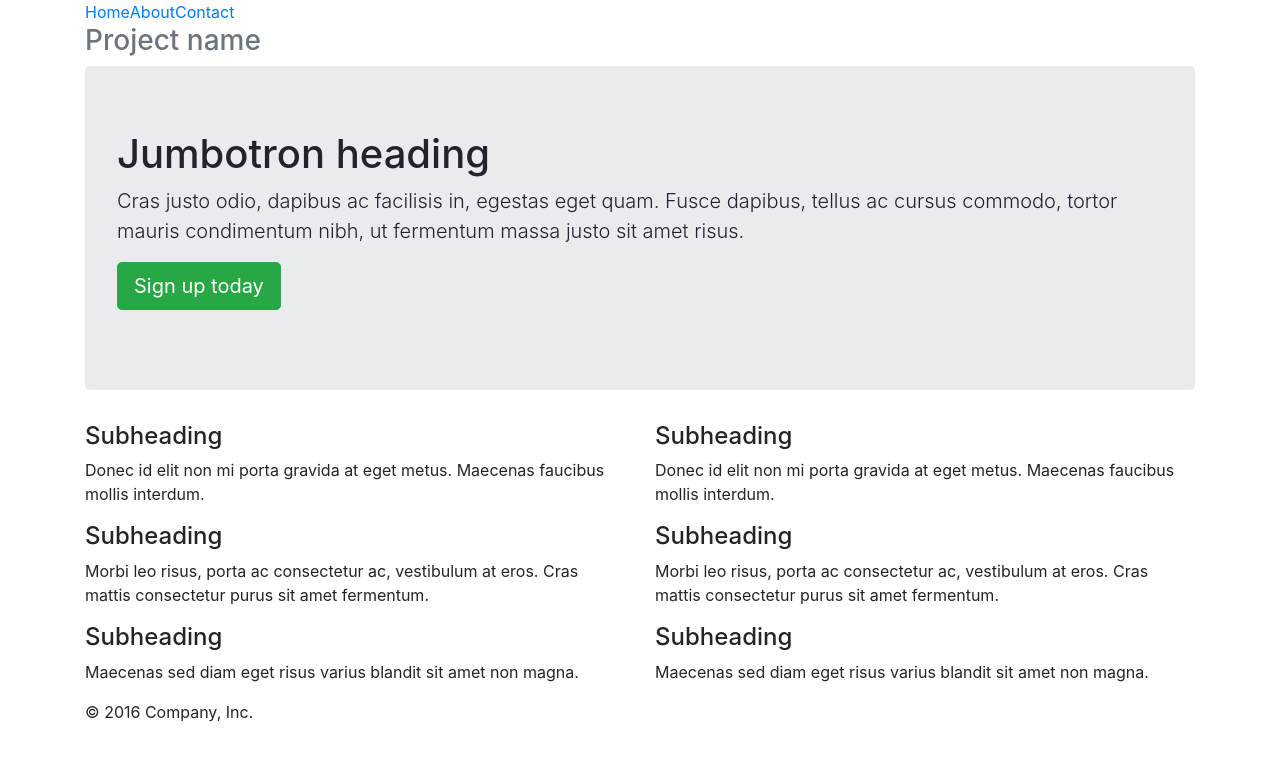
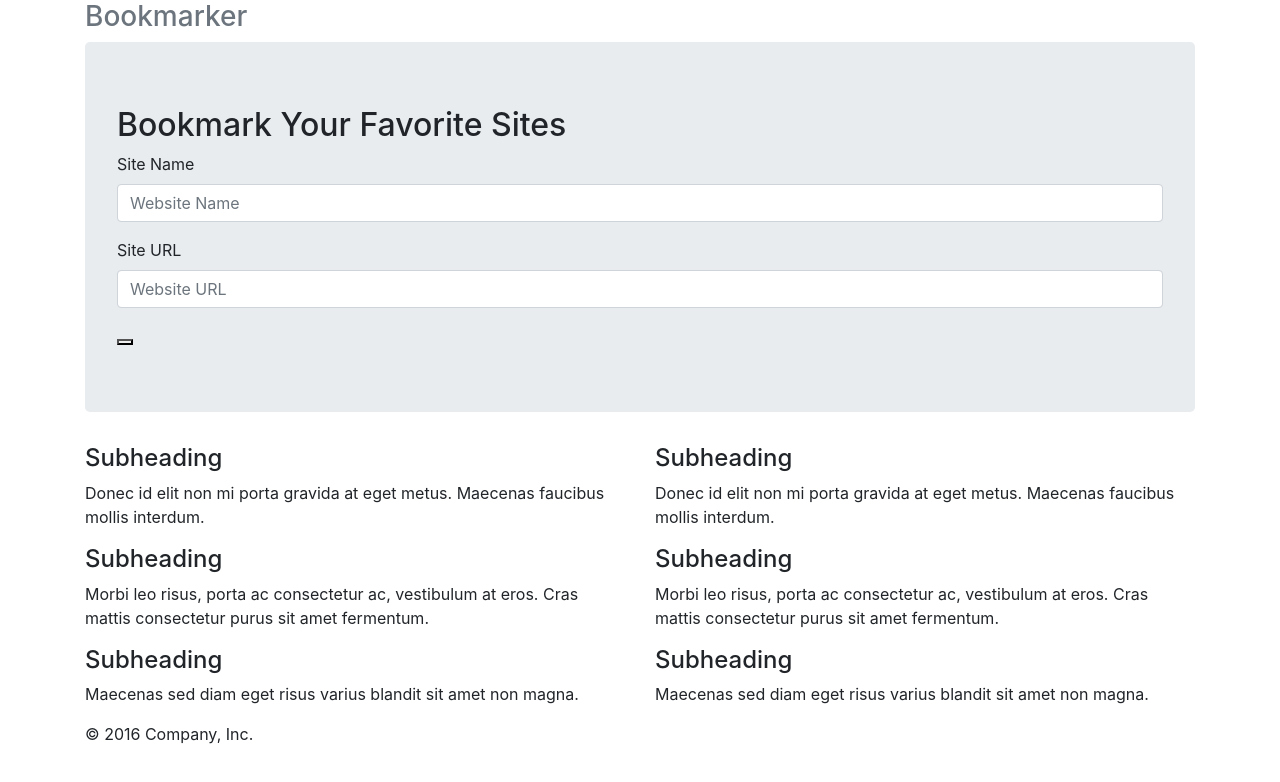
Before and after one commit to J0Miles/Bookmarking-project, a plain HTML site: page index.html in a window 1280 px wide. Drawn offline with Linux system fonts and the light colour scheme; a script that the page names is missing.

Commit message:
Updating Markup

```diff
--- a/index.html
+++ b/index.html
@@ -1,5 +1,6 @@
 <!DOCTYPE html>
 <html lang="en">
+
 <head>
   <meta charset="utf-8">
   <meta http-equiv="X-UA-Compatible" content="IE=edge">
@@ -16,20 +17,23 @@
 
   <div class="container">
     <div class="header clearfix">
-        <nav>
-          <ul class="nav nav-pills pull-right">
-            <li role="presentation" class="active"><a href="#">Home</a></li>
-            <li role="presentation"><a href="#">About</a></li>
-            <li role="presentation"><a href="#">Contact</a></li>
-          </ul>
-        </nav>
-        <h3 class="text-muted">Project name</h3>
+
+      <h3 class="text-muted">Bookmarker</h3>
     </div>
 
     <div class="jumbotron">
-        <h1>Jumbotron heading</h1>
-        <p class="lead">Cras justo odio, dapibus ac facilisis in, egestas eget quam. Fusce dapibus, tellus ac cursus commodo, tortor mauris condimentum nibh, ut fermentum massa justo sit amet risus.</p>
-        <p><a class="btn btn-lg btn-success" href="#" role="button">Sign up today</a></p>
+      <h2>Bookmark Your Favorite Sites</h2>
+      <form id="myForm">
+        <div class="form-group">
+          <label>Site Name</label>
+          <input type="text" class="form-control" id="siteName" placeholder="Website Name" />
+        </div>
+          <div class="form-group">
+            <label>Site URL</label>
+            <input type="text" class="form-control" id="siteUrl" placeholder="Website URL" />
+        </div>
+            <button type="submit" placeholder="Sumbit"></button>
+      </form>
     </div>
 
     <div class="row marketing">
@@ -66,4 +70,5 @@
   <!-- IE10 viewport hack for Surface/desktop Windows 8 bug -->
   <script src="../../assets/js/ie10-viewport-bug-workaround.js"></script>
 </body>
+
 </html>
```
Lines whose indentation alone changed are shown as unchanged.
